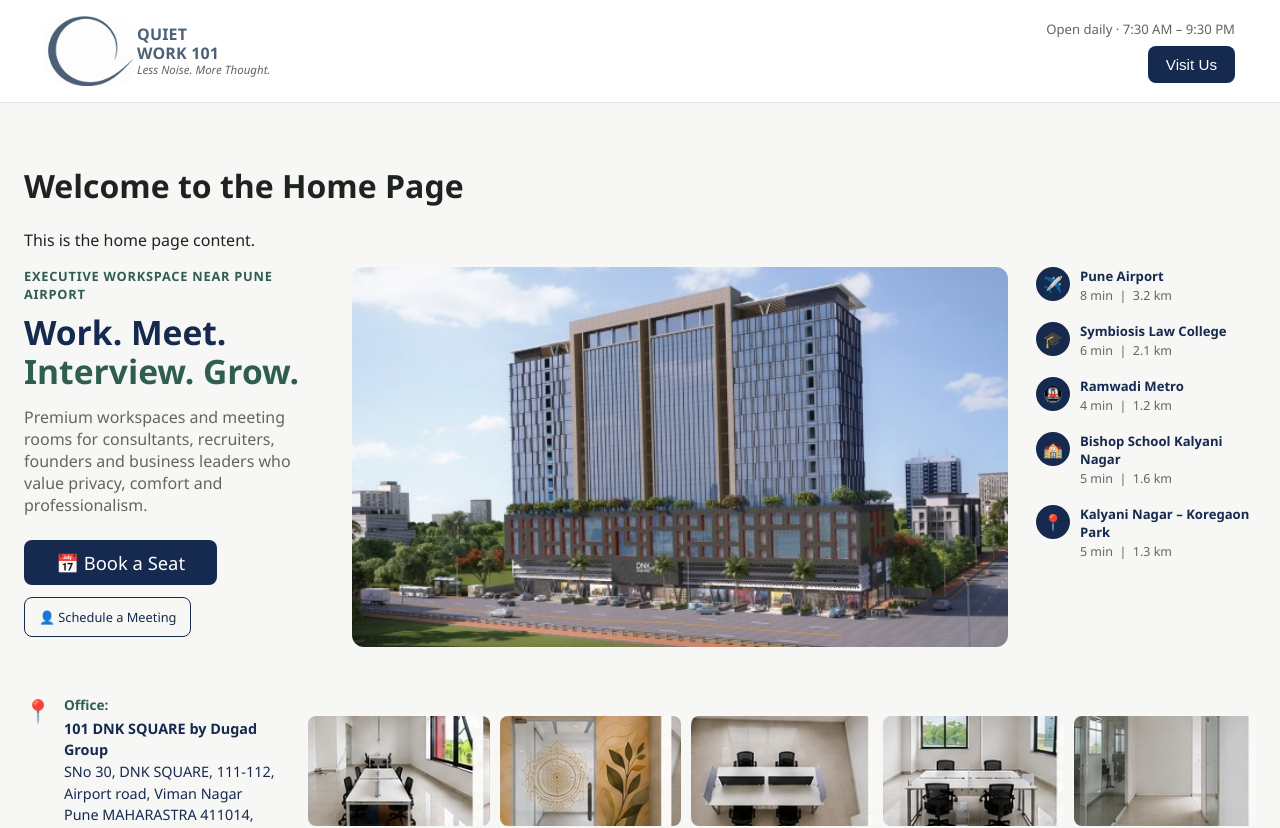
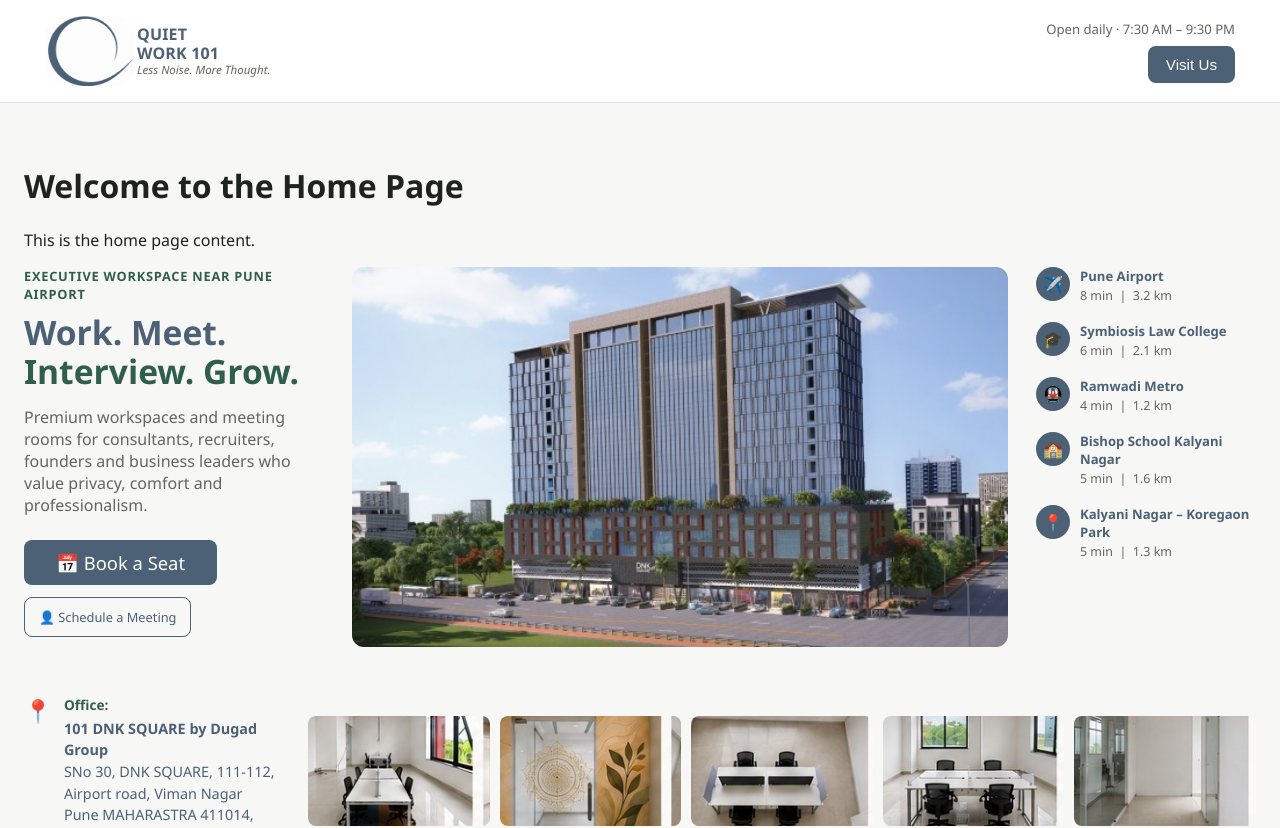
Before and after one commit to Risha-ishr/Co-working-Space, a React (Vite) app in the folder frontend/: page / in a window 1280 px wide. Shown: the top 828 px of the page. Built offline with nearby package versions, Linux system fonts and the light colour scheme; no server answers.

Commit message:
color chanes

```diff
--- a/frontend/src/styles/index.css
+++ b/frontend/src/styles/index.css
@@ -7,9 +7,10 @@
   --accent: #2f5e4f;
   --accent-dark: #234437;
   --danger: #b3261e;
-  --navy: #16294f;
-  --navy-dark: #0e1c38;
+  --navy: #4c6176;
+  --navy-dark: #354453;
   --gold: #c9922a;
+  --moss: #a5b395;
 }
 
 * {
@@ -68,7 +69,7 @@ body {
 .navbar__brand-name {
   font-weight: 800;
   line-height: 1.15;
-  color: #4d6277;
+  color: var(--navy);
   font-size: 1rem;
   letter-spacing: 0.01em;
 }
@@ -711,7 +712,7 @@ body {
 }
 
 .pricing-plan--featured {
-  background: #e3f0ea;
+  background: var(--moss);
   border-color: var(--accent-dark);
 }
 
@@ -817,7 +818,7 @@ body {
 }
 
 .pricing-plan--featured .pricing-plan__cta {
-  background: #e3f0ea;
+  background: var(--moss);
   border-color: var(--accent-dark);
 }
 
@@ -846,7 +847,7 @@ body {
   padding: 20px 24px;
   border: 1px solid #c9a227;
   border-radius: 12px;
-  background: #e3f0ea;
+  background: var(--moss);
 }
 
 .pricing-perks__title {
```
